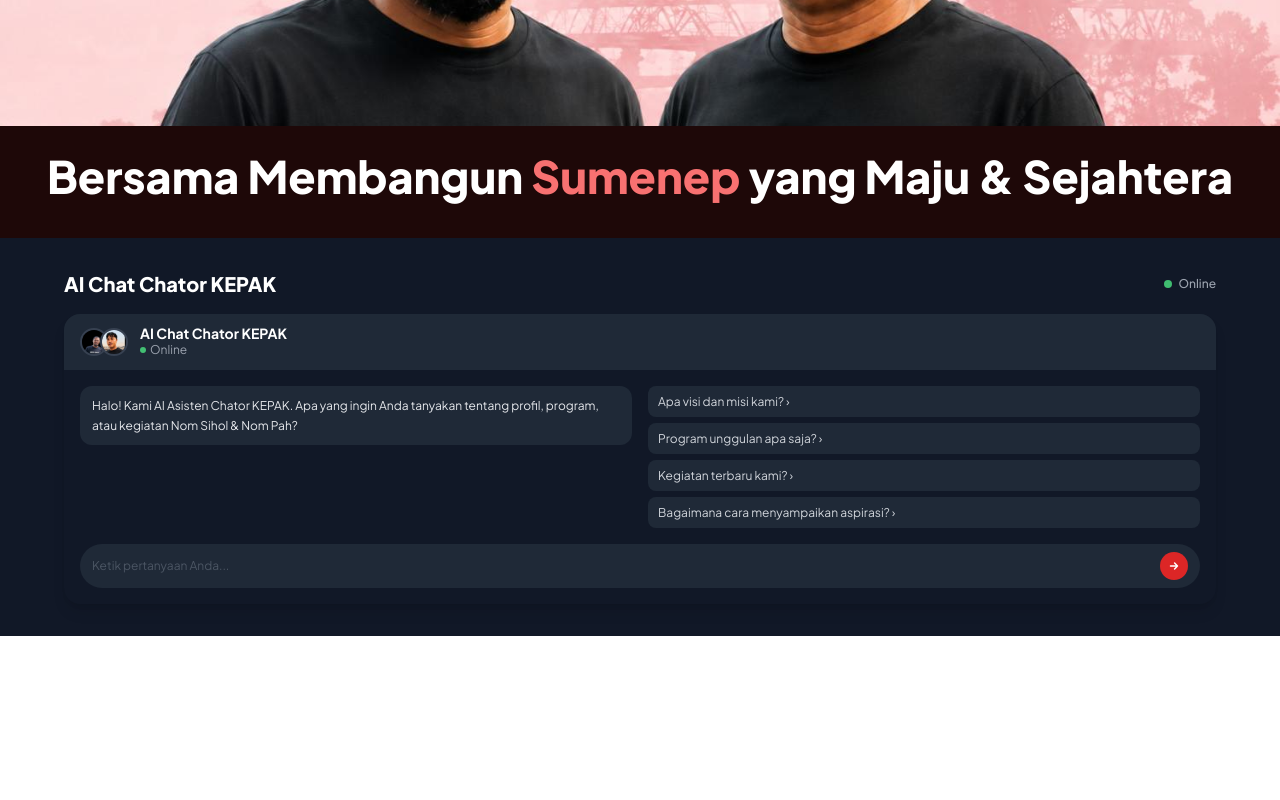
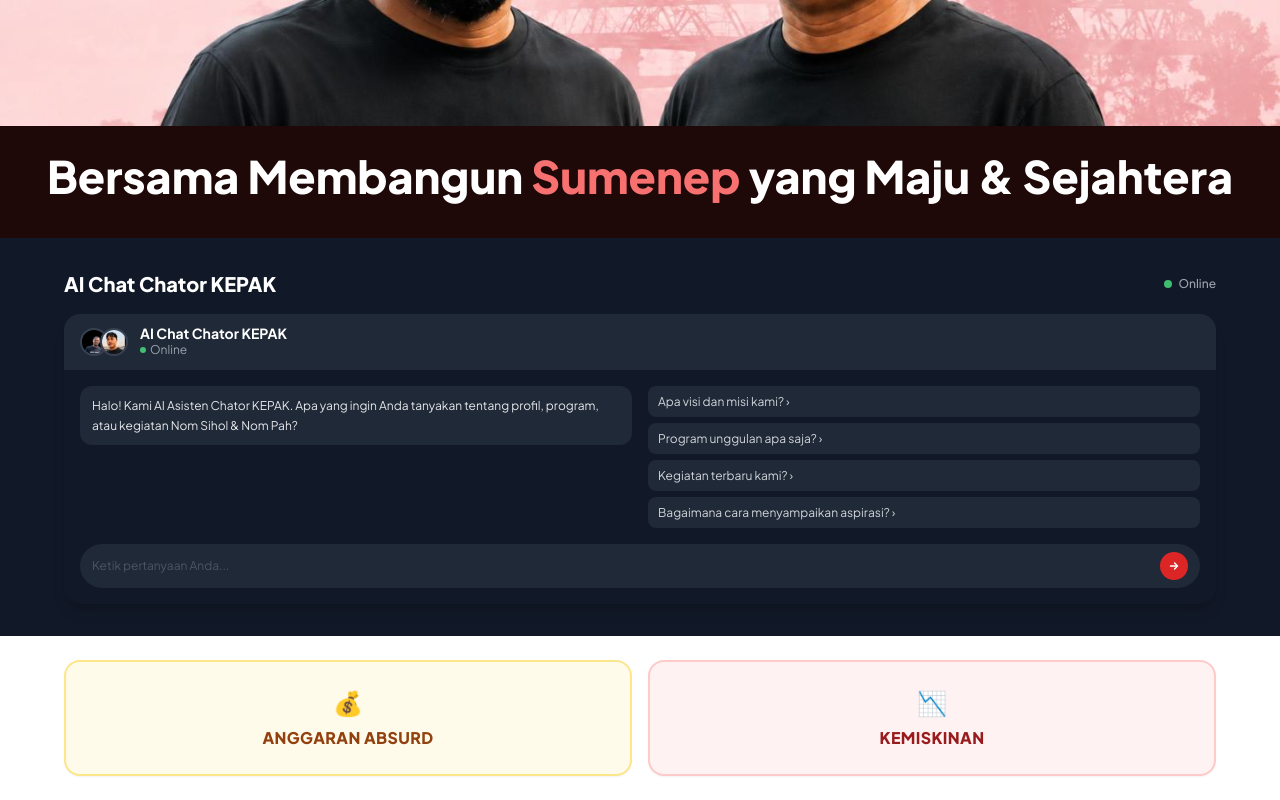
Before and after one commit to hamrasidi7-rgb/ChatorKEPAK, a Next.js app: page / in a window 1280 px wide. Shown: the part 371-1171 px from the top of the page. Before the commit the page ends 1007 px from the top, so only its background shows below. Built offline with nearby package versions, Linux system fonts and the light colour scheme.

Commit message:
feat: tambah section kategori ANGGARAN ABSURD & KEMISKINAN di bawah AI Chat

```diff
--- a/src/app/page.tsx
+++ b/src/app/page.tsx
@@ -1,5 +1,6 @@
 import HeroSection from "@/components/home/HeroSection";
 import AIChatWidget from "@/components/ai/AIChatWidget";
+import Link from "next/link";
 
 export default function BerandaPage() {
   const isOnline = process.env.NEXT_PUBLIC_AI_ONLINE !== "false";
@@ -28,6 +29,31 @@ export default function BerandaPage() {
           <AIChatWidget isPreview />
         </div>
       </section>
+
+      {/* Kategori */}
+      <section className="px-4 py-6 bg-white">
+        <div className="max-w-6xl mx-auto grid grid-cols-2 gap-4">
+          <Link
+            href="/program"
+            className="group flex flex-col items-center justify-center gap-2 p-6 rounded-2xl bg-amber-50 border-2 border-amber-200 hover:bg-amber-100 hover:border-amber-400 transition-all text-center shadow-sm"
+          >
+            <span className="text-2xl">💰</span>
+            <span className="font-extrabold text-amber-800 text-sm md:text-base uppercase tracking-wide leading-tight">
+              Anggaran Absurd
+            </span>
+          </Link>
+
+          <Link
+            href="/profil"
+            className="group flex flex-col items-center justify-center gap-2 p-6 rounded-2xl bg-red-50 border-2 border-red-200 hover:bg-red-100 hover:border-brand-red transition-all text-center shadow-sm"
+          >
+            <span className="text-2xl">📉</span>
+            <span className="font-extrabold text-red-800 text-sm md:text-base uppercase tracking-wide leading-tight">
+              Kemiskinan
+            </span>
+          </Link>
+        </div>
+      </section>
     </div>
   );
 }
```
